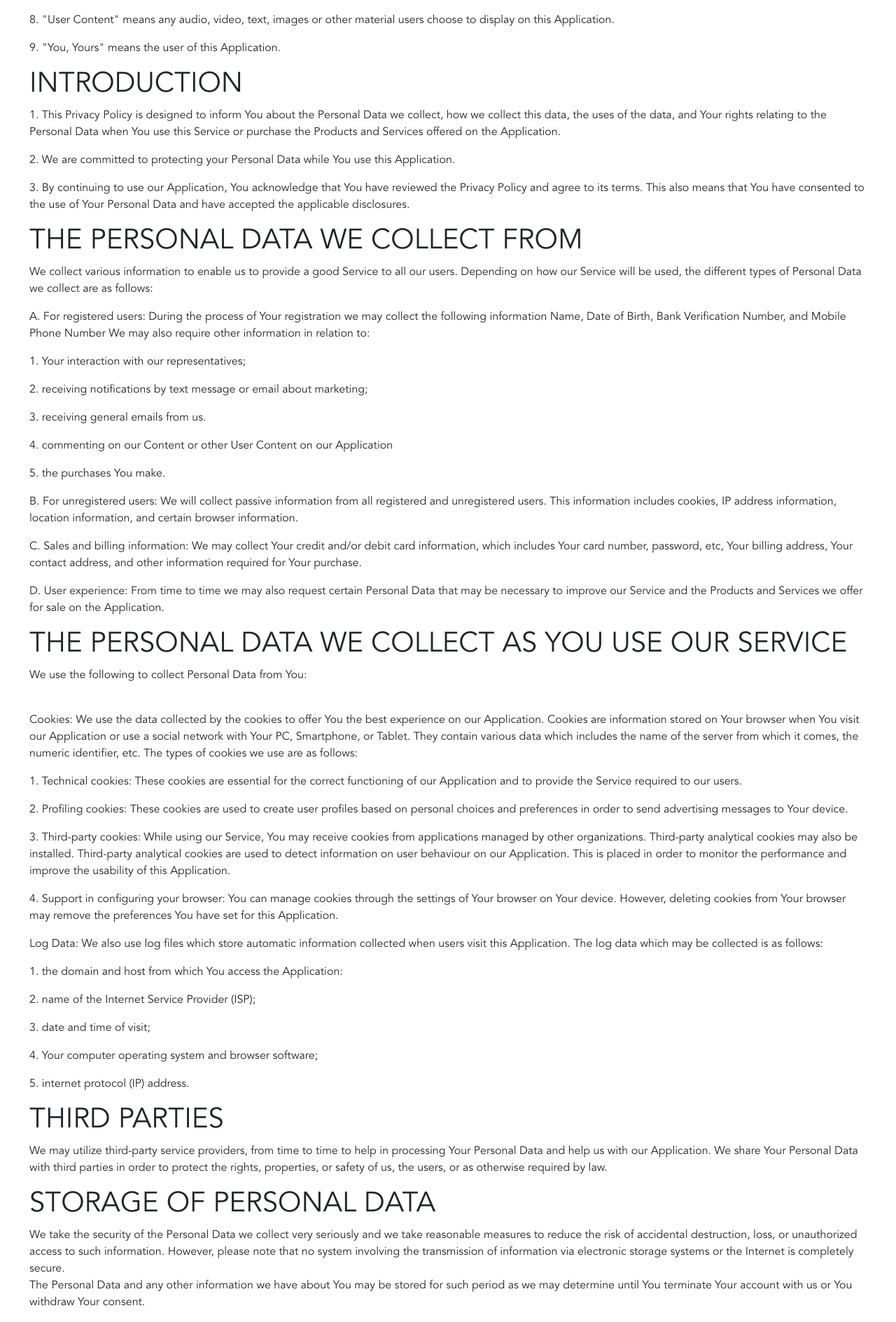
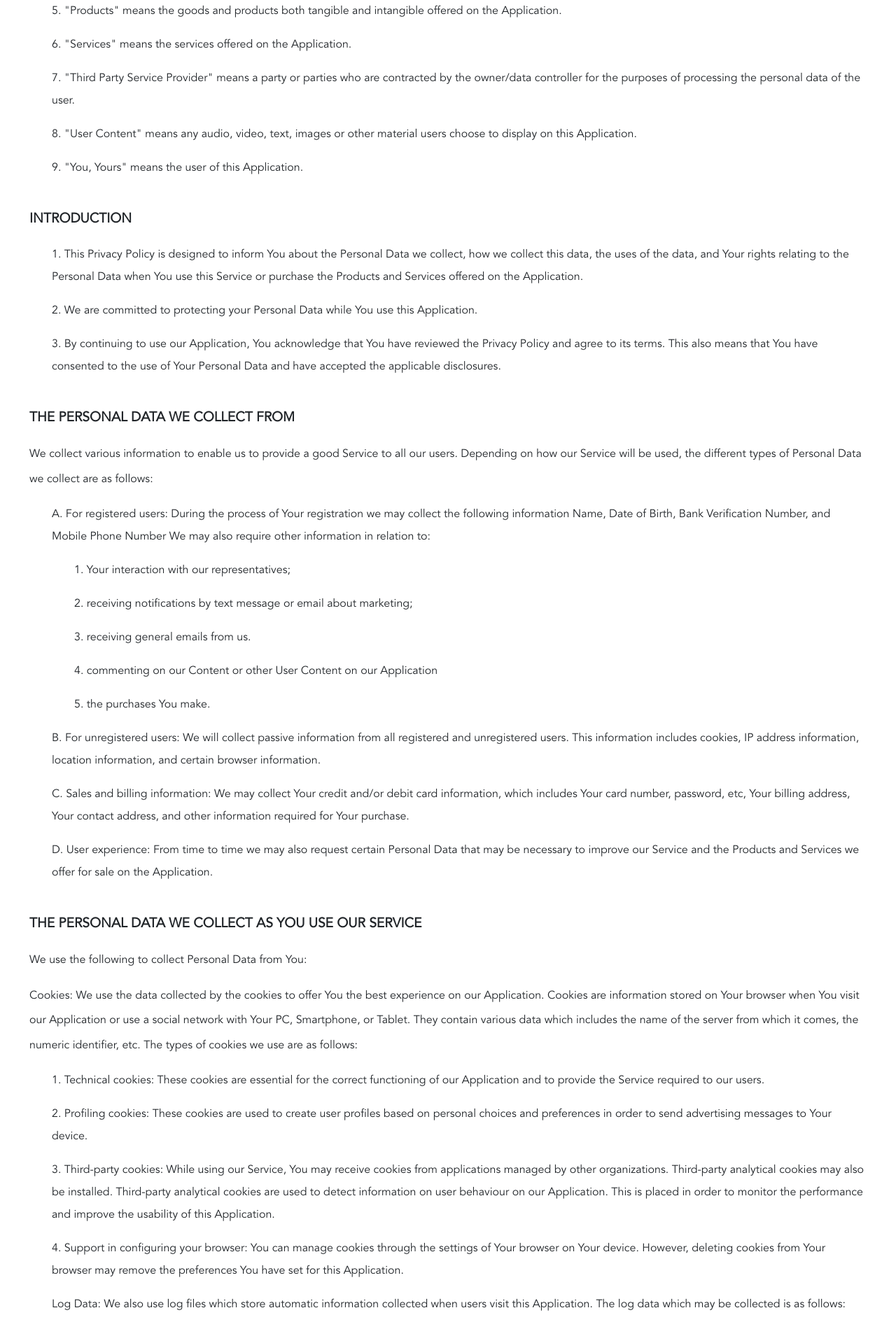
Before and after one commit to qurulab/slelinks, a Next.js app: page /privacy in a window 1280 px wide. Shown: the part 908-2797 px from the top of the page at 70% size. Built offline with nearby package versions, Linux system fonts and the light colour scheme.

Commit message:
fix - addeed styling to privacy page

```diff
--- a/app/privacy/page.tsx
+++ b/app/privacy/page.tsx
@@ -1,6 +1,8 @@
 import React from 'react'
 import styles from "./privacy.module.scss"
 import Navbar from '@/components/Navbar'
+import Banner from '@/components/Banner'
+import Footer from '@/components/Footer'
 
 const Privacy = () => {
   return (
@@ -98,7 +100,7 @@ const Privacy = () => {
 
       <div className={ styles["privacy__personalData"] }>
         <h1>THE PERSONAL DATA WE COLLECT AS YOU USE OUR SERVICE</h1>
-        <p>We use the following to collect Personal Data from You:</p><br />
+        <p>We use the following to collect Personal Data from You:</p>
         <p>Cookies: We use the data collected by the cookies to offer You the best experience on our Application. Cookies are information stored on Your browser when You visit our Application or use a social network with Your PC, Smartphone, or Tablet. They contain various data which includes the name of the server from which it comes, the numeric identifier, etc. The types of cookies we use are as follows:</p>
         <div className={ styles["privacy__personalData__details"] }>
           <div className={ styles["privacy__personalData__details--item"] }>
@@ -223,6 +225,9 @@ const Privacy = () => {
         <p>We reserve the right to modify and revise this Privacy Policy from time to time without Your explicit consent. If we make any fundamental changes, we will notify You and obtain Your consent to the revised version.</p>
       </div>
      </div>
+
+     <Banner />
+     <Footer />
     </div>
   )
 }
--- a/app/privacy/privacy.module.scss
+++ b/app/privacy/privacy.module.scss
@@ -1,6 +1,12 @@
 @import "../../styles/abstracts/_variables";
+@import "../../styles/abstracts/mixins";
 
 .privacy{
+
+    p{
+        line-height: 2.2;
+    }
+
     &__header{
         background: #000;
         padding: 12rem 0;
@@ -14,12 +20,144 @@
             h1{
                 font-weight: bolder;
                 font-family: $font-bolder;
-                font-size: 4rem;
+                font-size: 4rem !important;
             }
         }
     }
 
+    h1{
+        font-size: 1.2rem;
+        font-weight: bold;
+        padding-bottom: .6rem;
+        padding-top: .5rem;
+        line-height: 1.8;
+    }
+
     &__definitions{
         padding-top: 5rem;
+        &__details{
+            padding-left: 2rem;
+            p{
+                line-height: 2;
+            }
+        }
+    }
+
+    &__intro{
+        padding-top: 1rem;
+        &__details{
+            padding-left: 2rem;
+            p{
+                line-height: 2;
+            }
+        }
+    }
+
+    &__data{
+        padding-top: 1rem;
+        &__details{
+            padding-left: 2rem;
+            p{
+                line-height: 2;
+            }
+            span p{
+                padding-left: 2rem;
+            }
+        }
+    }
+
+    &__personalData{
+        padding-top: 1rem;
+        &__details{
+            padding-left: 2rem;
+            p{
+                line-height: 2;
+            }
+            span p{
+                padding-left: 2rem;
+            }
+        }
+    }
+
+    &__thirdParty{
+        padding-top: 1rem;
+        p{
+            line-height: 2;
+            padding-left: 2rem;
+        }
+    }
+
+    &__dataStorage{
+        padding-top: 1rem;
+        p{
+            line-height: 2.2;
+            padding-left: 2rem;
+        }
+    }
+
+
+    &__processing{
+        padding-top: 1rem;
+        &__details{
+            padding-left: 2rem;
+            p{
+                line-height: 2;
+            }
+            span p{
+                padding-left: 2rem;
+            }
+        }
+    }
+
+
+    &__protection{
+        padding-top: 1rem;
+        p{
+            line-height: 2.2;
+            padding-left: 2rem;
+        }
+    }
+
+
+    &__disclosure{
+        padding-top: 1rem;
+        &__details{
+            padding-left: 2rem;
+            p{
+                line-height: 2;
+            }
+            span p{
+                padding-left: 2rem;
+            }
+
+            li{
+                list-style: disc;
+                line-height: 2.5;
+                font-weight: 400 !important;
+                font-size: .92rem;
+            }
+        }
+    }
+
+
+    &__content{
+        padding-top: 1rem;
+        p{
+            line-height: 2.2;
+            padding-left: 2rem;
+        }
+    }
+
+}
+
+
+//Media Queries
+@include phone {
+    .privacy{
+        &__header{
+            h1{
+                font-size: 2.8rem !important;
+            }
+        }
     }
 }
```
